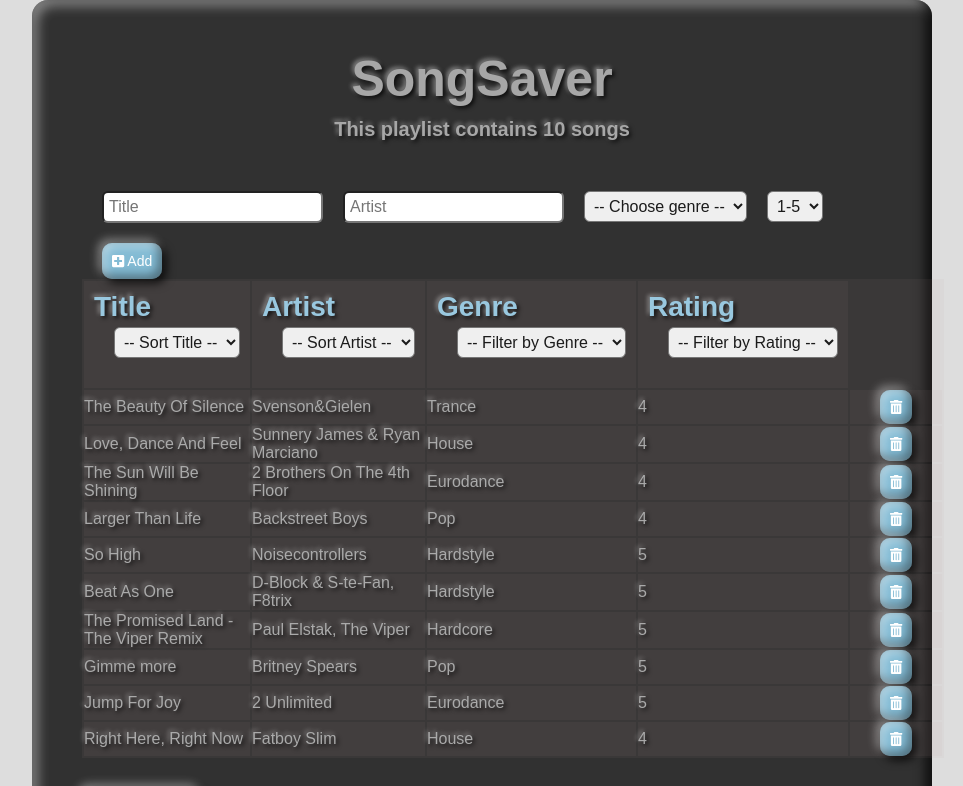
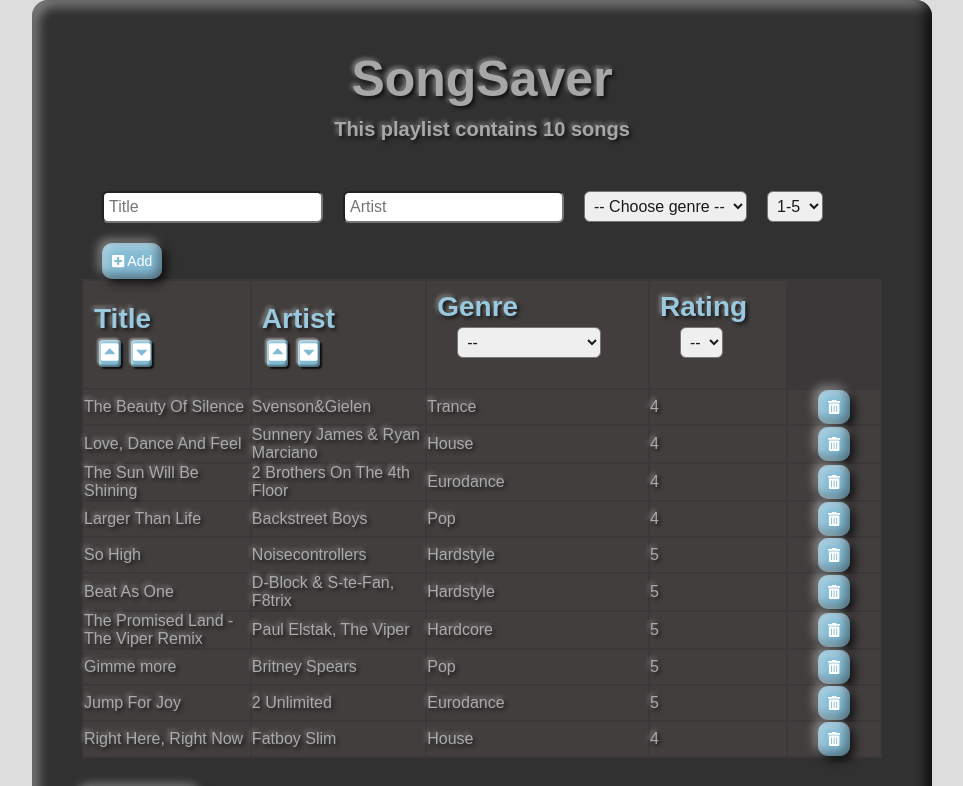
Before and after one commit to Yrmee/my-songsaver-app, a React (Create React App) app: page / in a window 1280 px wide. Shown: the top 786 px of the page, without its empty margins (158-1121 px from the left). Built offline with nearby package versions, Linux system fonts and the light colour scheme.

Commit message:
Update index.css and SongList.js
Table Styling

```diff
--- a/src/Components/SongComponents/SongList.js
+++ b/src/Components/SongComponents/SongList.js
@@ -1,21 +1,18 @@
-import React, { useState, useContext } from 'react';
+import React, { useContext } from 'react';
 
 import SongItem from './SongItem';
 import {SongContext} from '../../SongContext';
 
 import { FontAwesomeIcon } from '@fortawesome/react-fontawesome';
-import { faTrashAlt } from '@fortawesome/free-solid-svg-icons';
+import { faTrashAlt, faCaretSquareUp, faCaretSquareDown  } from '@fortawesome/free-solid-svg-icons';
 
 
 const SongList = () => {
 
-    const [title, setTitle] = useState("");
-    const [genre, setGenre] = useState("");
+
     const [songs, setSongs] = useContext(SongContext);
 
     // Sort Title Alphabetic
-
-
 
 
     // Filter By Genre
@@ -79,32 +76,23 @@ const SongList = () => {
 
                 <thead className="playlist-song--header">
                     <tr>
-                        <th className="song-row__item">Title
-                            <select className="inputForm"
-                            >
-                                <option value="">-- Sort Title --</option>
-                                <option value= "A-Z"> A-Z </option>
-                                <option value= "Z-A"> Z-A </option>
-                                <option value= "0-9"> 0-9 </option>
-                                <option value= "9-0"> 9-0 </option>
-                            </select>
+                        <th className="song-row__title">Title
+                            <br></br>
+                            <button className="btn-title"><FontAwesomeIcon icon={faCaretSquareUp} /></button>
+                            <button className="btn-title"><FontAwesomeIcon icon={faCaretSquareDown} /></button>
                         </th>
 
                         <th className="song-row__item">Artist
-                            <select className="inputForm" >
-                                <option value="">-- Sort Artist --</option>
-                                <option value= "A-Z"> A-Z </option>
-                                <option value= "Z-A"> Z-A </option>
-                                <option value= "0-9"> 0-9 </option>
-                                <option value= "9-0"> 9-0 </option>
-                            </select>
+                            <br></br>
+                            <button className="btn-title"><FontAwesomeIcon icon={faCaretSquareUp} /></button>
+                            <button className="btn-title"><FontAwesomeIcon icon={faCaretSquareDown} /></button>
                         </th>
 
                         <th className="song-row__item">Genre
                             <select className="inputForm"
                                 onChange={handlefilterByGenre}
                             >
-                                <option value="">-- Filter by Genre --</option>
+                                <option value="">--</option>
                                 <option value="Pop"> Pop </option>
                                 <option value="Trance"> Trance </option>
                                 <option value="Hardstyle"> Hardstyle </option>
@@ -118,10 +106,10 @@ const SongList = () => {
                         </th>
 
                         <th className="song-row__item">Rating
-                            <select className="inputForm"
+                            <select className="inputForm-rating"
                                 onChange={handlefilterByRating}
                             >
-                                <option value="">-- Filter by Rating --</option>
+                                <option value="">--</option>
                                 <option value= "1"> 1 </option>
                                 <option value= "2"> 2 </option>
                                 <option value= "3"> 3 </option>
--- a/src/index.css
+++ b/src/index.css
@@ -33,6 +33,12 @@ body {
 .song-row__item {
     background-color: #ac939311;
     padding: 10px;
+}
+
+.song-row__title {
+    background-color: #ac939311;
+    padding: 10px;
+
 }
 
 h1 {
@@ -91,6 +97,34 @@ h3 {
     margin-bottom: 20px;
 }
 
+.inputForm-rating {
+    border-radius: 6px;
+    color: rgba(0, 0, 0, 0.89);
+    font-size: 16px;
+    text-align: left;
+    padding: 5px;
+    margin-left: 20px;
+    margin-bottom: 20px;
+}
+
+
+.btn-title {
+    margin: 0 5px;
+    padding: 2px;
+    border-radius: 4px;
+    box-shadow:
+        2px 2px 2px rgba(0, 0, 0, 0.8),
+        -2px -2px 2px rgba(255, 255, 255, 0.4),
+        inset -2px -2px 2px rgba(0, 0, 0, 0.4),
+        inset 2px 2px 2px rgba(255, 255, 255, 0.4);
+    border: none;
+    outline: none;
+    background-color: #83bbd4;
+    color: #FFF;
+    font-size: 20px;
+    cursor: pointer;
+}
+
 .btn-remove-song {
     display: flex;
     margin: 0 30px;
```
